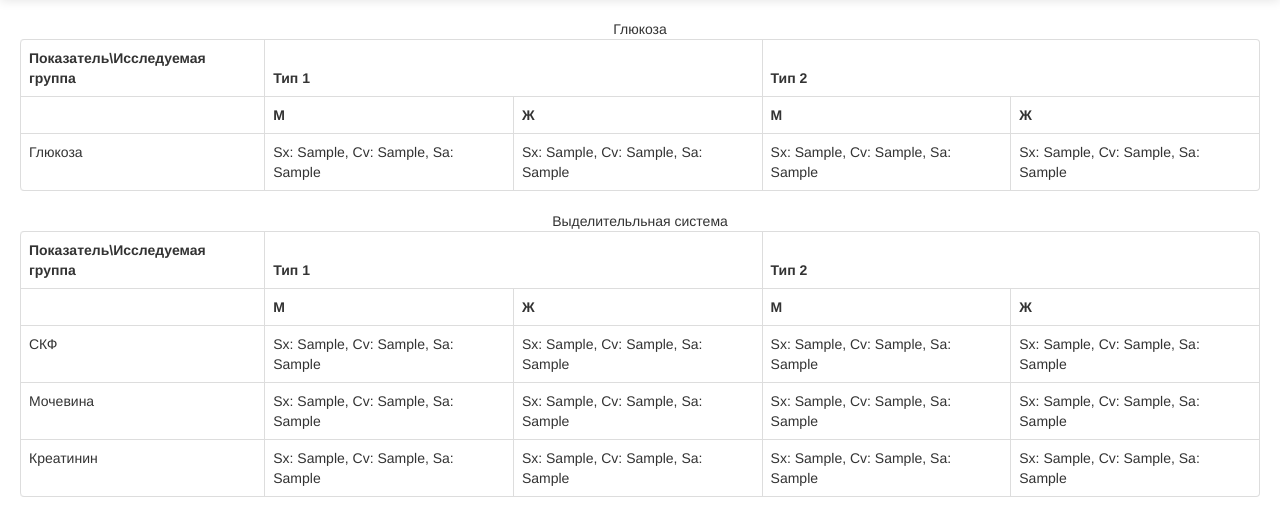
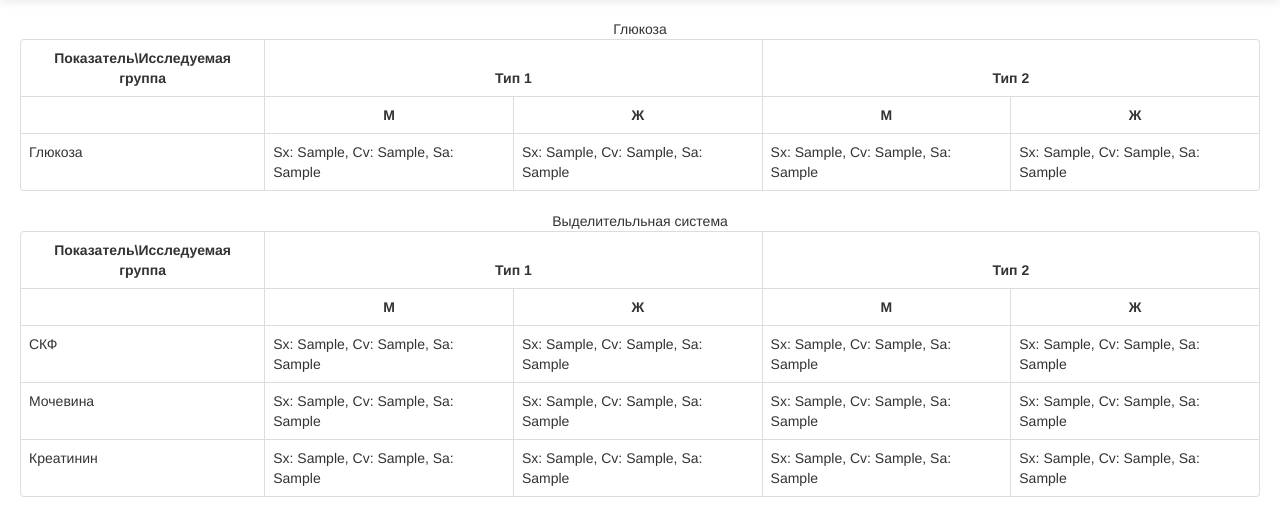
Before and after one commit to aorzh/bioinfo, a Django app: template templates/statistic.html in a window 1280 px wide. Shown: the part 41-559 px from the top of the page. Run offline with Django 3.2, Linux system fonts and the light colour scheme; the template is opened without the code that fills it: most values are stand-ins (such as "Sample title", 1, 10 or a date in 2020).

Commit message:
tables css

```diff
--- a/static/css/bootstrap-fluid-adj.css
+++ b/static/css/bootstrap-fluid-adj.css
@@ -15,3 +15,7 @@ padding: 9px 0;
     padding-right: 5px;
     }
 }
+
+.table thead th {
+    text-align: center;
+}
```
Also changed, not shown: 2 other files.
